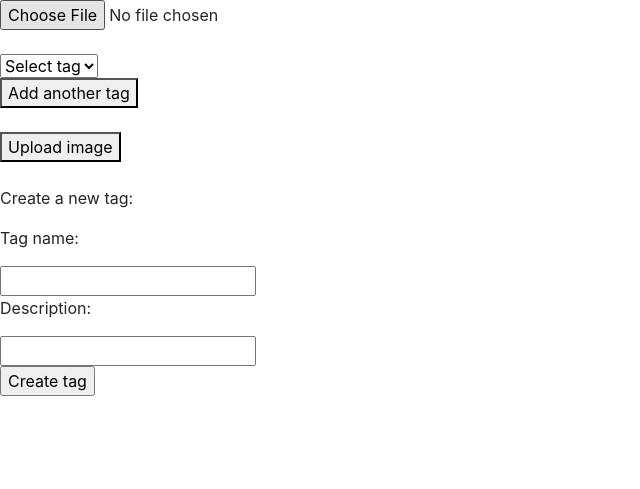
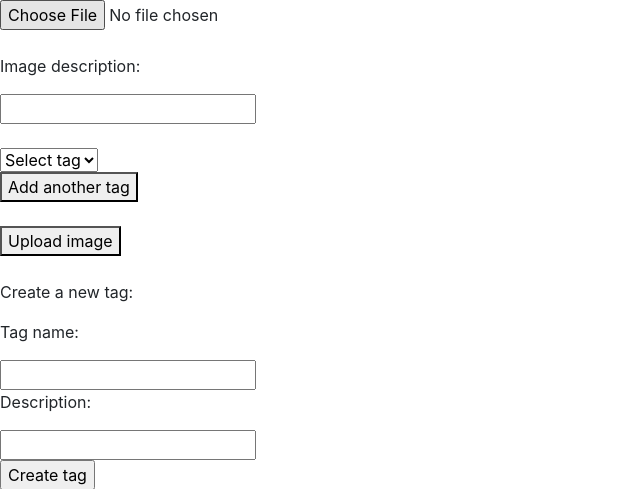
Before and after one commit to benghaun/venue-portfolio, a Django app: page /upload/ in a window 1280 px wide. Shown: the top 489 px of the page, without its empty margins (0-640 px from the left). Run offline with Django 3.2, Linux system fonts and the light colour scheme; data that the repository does not hold is empty; some libraries are stand-ins or nearby versions.

Commit message:
image description

```diff
--- a/image_upload/views.py
+++ b/image_upload/views.py
@@ -15,14 +15,14 @@ def sign_s3(request):
     S3_BUCKET = os.environ.get('S3_BUCKET')
     file_name = request.GET.get('file_name')
     file_type = request.GET.get('file_type')
+    description = request.GET.get('description')
     tags = request.GET.get('tags').lower().split(",")
     tags = [x for x in tags if x]  # remove empty strings
     # remove leading and trailing whitespaces in tags
     for i in range(len(tags)):
         tags[i] = tags[i].strip()
-    print(tags)
     s3 = boto3.client('s3', region_name='eu-west-3')
-    image = Image(name=file_name, tags=tags)
+    image = Image(name=file_name, tags=tags, description=description)
     image.save()
     image_id = str(image.id)
     presigned_post = s3.generate_presigned_post(
--- a/templates/image_upload/upload_page.html
+++ b/templates/image_upload/upload_page.html
@@ -4,6 +4,7 @@
 <body>
 <div id="fields">
     <input type="file" id="file_input"/> <br/> <br/>
+    <p>Image description: </p><input type="text" id="img_description"> <br/> <br/>
     <!--<p id="status">Please enter tags separated by commas: <input id="tags" type="text"></p>-->
     <select name="tags" value="tags">
         <option value="" selected disabled hidden>Select tag</option>
@@ -51,12 +52,13 @@ function getSignedRequest(){
         console.log($(this).val())
         tags = tags + ',' + $(this).val()
     });
+    var description = document.getElementById("img_description").value
     var files = document.getElementById("file_input").files;
     var file = files[0];
     if (!file){
         return alert("No file selected.")
     }
-    xhr.open("GET", "/upload/sign_s3?file_name="+file.name+"&file_type="+file.type+"&tags="+tags);
+    xhr.open("GET", "/upload/sign_s3?file_name="+file.name+"&file_type="+file.type+"&tags="+tags+"&description="+description);
     xhr.onreadystatechange = function(){
     if(xhr.readyState === 4){
       if(xhr.status === 200){
--- a/venue/models.py
+++ b/venue/models.py
@@ -5,6 +5,7 @@ from django.contrib.postgres.fields import ArrayField
 class Image(models.Model):
     tags = ArrayField(models.CharField(max_length=200), blank=True)
     name = models.CharField(max_length=200)
+    description = models.TextField()
 
     def __str__(self):
         return self.id
```
Also changed, not shown: venue/migrations/0003_auto_20181014_1219.py (added).
